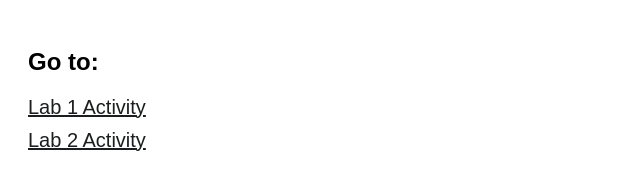
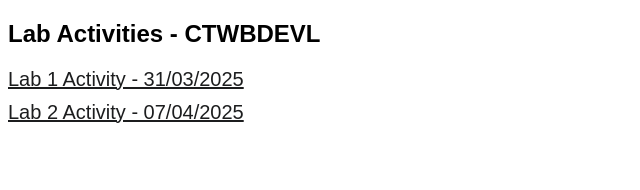
Before and after one commit to mtrsvn/Lab-CTWBDEVL, a plain HTML site: page index.html in a window 1280 px wide. Shown: the whole page, without its empty margins (0-640 px from the left). Drawn offline with Linux system fonts and the light colour scheme.

Commit message:
preview page

```diff
--- a/index.html
+++ b/index.html
@@ -6,9 +6,7 @@
   <style>
     body{
       font-family: Arial, sans-serif;
-      padding: 20px;
     }
-
     a{
       display: block;
       font-size: 20px;
@@ -21,9 +19,9 @@
 </head>
 <body>
 
-  <h2>Go to:</h2>
-  <a href="Lab1.html">Lab 1 Activity</a>
-  <a href="Lab2.html">Lab 2 Activity</a>
+  <h2>Lab Activities - CTWBDEVL</h2>
+  <a href="Lab1.html">Lab 1 Activity - 31/03/2025</a>
+  <a href="Lab2.html">Lab 2 Activity - 07/04/2025</a>
 
 </body>
 </html>
```
Also changed, not shown: Lab1.html (+0 -3 lines).
